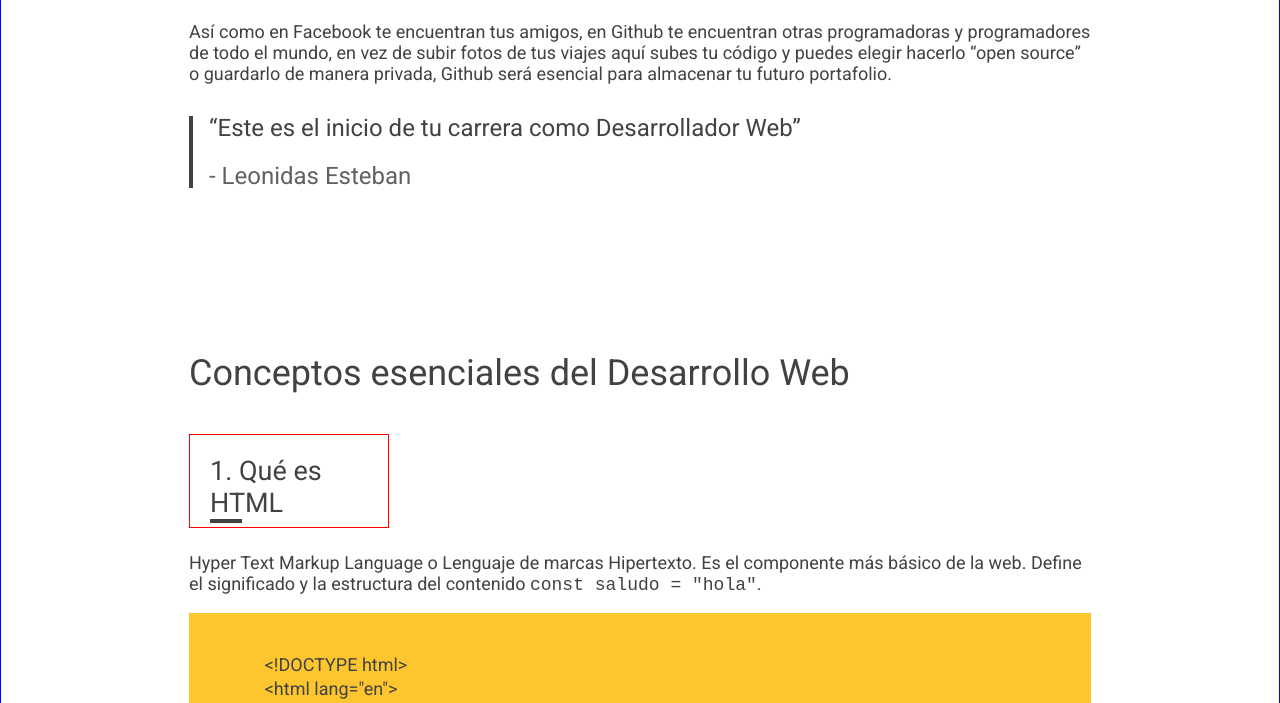
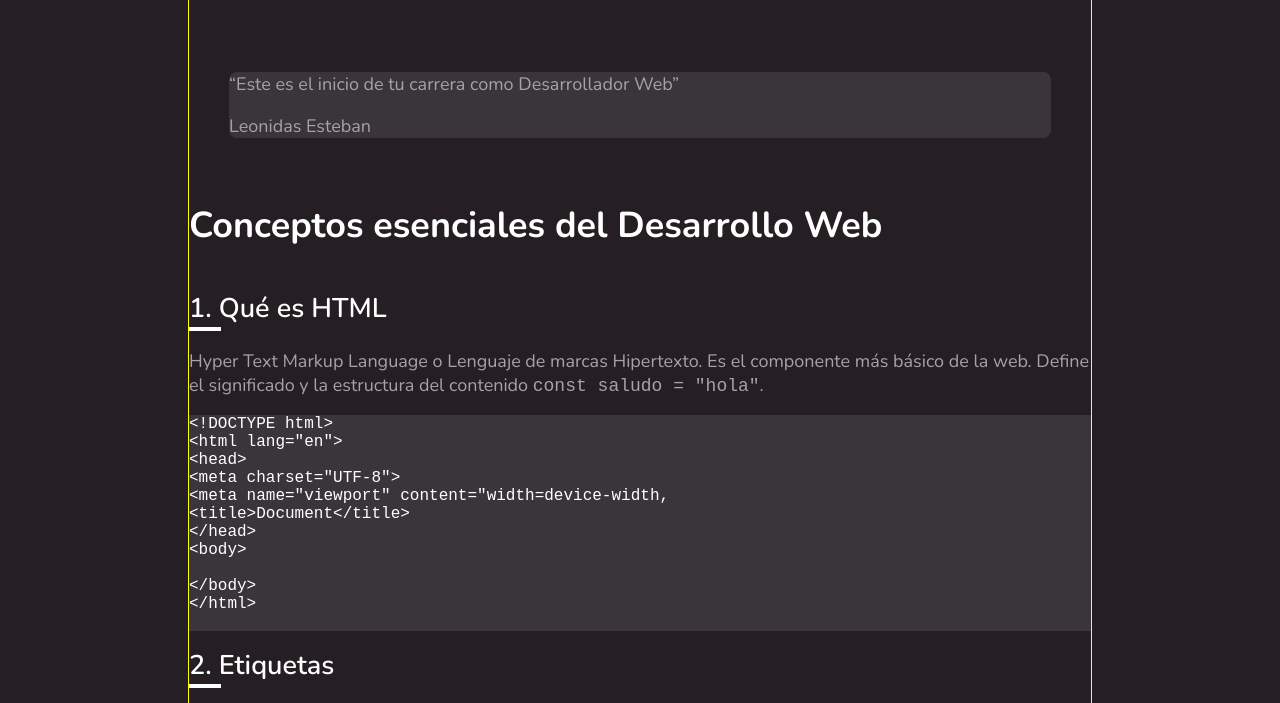
Before and after one commit to danielsarmientob/esencial-html-css, a plain HTML site: page index.html in a window 1280 px wide. Shown: the part 1964-2667 px from the top of the page. Drawn offline with nearby package versions, Linux system fonts and the light colour scheme.

Commit message:
margenes

```diff
--- a/css/styles-logical.css
+++ b/css/styles-logical.css
@@ -29,62 +29,98 @@
 
 :root {
     font-size: 18px;
-    --gray30: #424242;
-    --gray20: #212429;
-    --gray10: #616161;
+    --white30: white;
+    --white20: #A5A3A5;
+    --white10: #3A3539;
+    --black10: #251F24;
 }
 body {
-    color: var(--gray30);
-    font-family: 'Roboto', sans-serif;
+    /* writing-mode: vertical-lr; */
+    color: var(--white30);
+    font-family: 'Nunito', sans-serif;
+    background: var(--black10);
+    margin: 0;
+    /* margin-inline: 100px; */
+    /* margin-block: 100px; */
+    /* margin-block-start: 50px; */
+    /* margin-block-end: 50px; */
 }
 
 a {
-    color: var(--gray30);
+    color: var(--white30);
 }
 
 header {
     font-size: 14px;
-    color: var(--gray10);
+    color: var(--white);
 }
 
 header a {
-    /* --gray10: red; */
-    color: var(--gray10);
+    /* --white10: red; */
+    color: var(--white20);
     text-decoration: none;
 }
 
 header a:hover {
-    color: var(--gray30);
+    color: var(--white30);
+}
+
+header li {
+    color: var(--white20);
 }
 
 nav details summary {
     font-weight: bold;
 }
+h1, h2, h3 {
+    /* font-weight: normal; */
+}
 h1 {
     font-size: 60px;
+    margin-block-start: 64px;
+    margin-block-end: 16px;
 }
 
 h2 {
     font-size: 2em;
+    margin-block: 40px;
 }
 
 h3 {
     font-size: 1.5em;
+    font-weight: 600;
+    margin-block: 16px;
+}
+
+hr  {
+    margin-block: 40px;
+    border-color: rgba(97, 97, 97, 0.2);
 }
 
 pre {
-    background: #FEC62E;
+    background: var(--white10);
+    font-size: 16px;
+}
+
+p {
+    color: var(--white20);
 }
 
 .hero {
     height: 350px;
-    background-image: linear-gradient(to top, rgba(255,255,255,.3), transparent), url('../images/pattern.png');
+    background-image: linear-gradient(96.07deg, #314755 30.63%, #26A0DA 102.18%);
+    /* background-image: linear-gradient(to top, rgba(255,255,255,.3), transparent), url('../images/pattern.png'); */
     /* background: url('../images/pattern.png'); */
     /* background-repeat: no-repeat; */
     /* background-position: left 20px bottom -20px; */
     /* background-size: cover; */
 }
 
+.section-content img {
+    margin-block-start: 40px;
+    display: block;
+    max-inline-size: 100%;
+}
 .section-content {
     counter-reset: titleList;
 }
@@ -100,7 +136,26 @@ pre {
     content: '';
     width: 32px;
     height: 4px;
-    background: var(--gray30);
+    background: var(--white30);
+}
+
+blockquote {
+    margin-block-start: 80px;
+    margin-block-end: 63px;
+    background-color: var(--white10);
+    border-radius: 8px;
+}
+
+.main hr {
+    display: none;
+}
+
+.wrapper {
+    border: 1px solid yellow;
+    max-inline-size: 902px; /* ancho */
+    /* block-size: 100px; */
+    /* overflow: auto; */
+    margin: auto;
 }
 
 /* ::selection { */
--- a/index.html
+++ b/index.html
@@ -3,10 +3,11 @@
     <head>
         <meta charset="UTF-8" />
         <meta name="viewport" content="width=device-width, initial-scale=1" />
-        <link rel="stylesheet" href="./css/styles-physical.css" type="text/css">
-        <link rel="preconnect" href="https://fonts.googleapis.com">
-        <link rel="preconnect" href="https://fonts.gstatic.com" crossorigin>
-        <link href="https://fonts.googleapis.com/css2?family=Roboto:ital,wght@0,400;0,700;1,400;1,700&display=swap" rel="stylesheet">
+        <link rel="stylesheet" href="./css/styles-logical.css" type="text/css">
+        <!-- <link rel="preconnect" href="https://fonts.googleapis.com"> -->
+        <!-- <link rel="preconnect" href="https://fonts.gstatic.com" crossorigin> -->
+        <!-- <link href="https://fonts.googleapis.com/css2?family=Roboto:ital,wght@0,400;0,700;1,400;1,700&#38;display=swap" rel="stylesheet"> -->
+        <link href="https://fonts.googleapis.com/css2?family=Nunito:ital,wght@0,400;0,600;0,700;1,400;1,700&display=swap" rel="stylesheet">
         <title>Fundamentos</title>
     </head>
     <body>
@@ -41,7 +42,7 @@
                         </li>
                     </ol>
                 </details>
-                <details>
+                <details open>
                     <summary>
                         Conceptos esenciales del Desarrollo Web
                     </summary>
@@ -90,6 +91,8 @@
                     <p>
                         Este es el inicio de tu carrera como Desarrollador Web, empezarás aprendiendo HTML y CSS para la creación de contenidos, en el nivel 2 aprenderás de componentes y en 3 sobre layouts.
                     </p>
+
+                    <hr>
 
                     <section class="section-content">
 
@@ -155,7 +158,7 @@
 &lt;html lang=&quot;en&quot;&gt;
 &lt;head&gt;
 &lt;meta charset=&quot;UTF-8&quot;&gt;
-        &lt;meta name=&quot;viewport&quot; content=&quot;width=device-width, initial-scale=1.0&quot;&gt;
+&lt;meta name=&quot;viewport&quot; content=&quot;width=device-width,
 &lt;title&gt;Document&lt;/title&gt;
 &lt;/head&gt;
 &lt;body&gt;
```
Also changed, not shown: 1 other file. Lines whose indentation alone changed are shown as unchanged.
